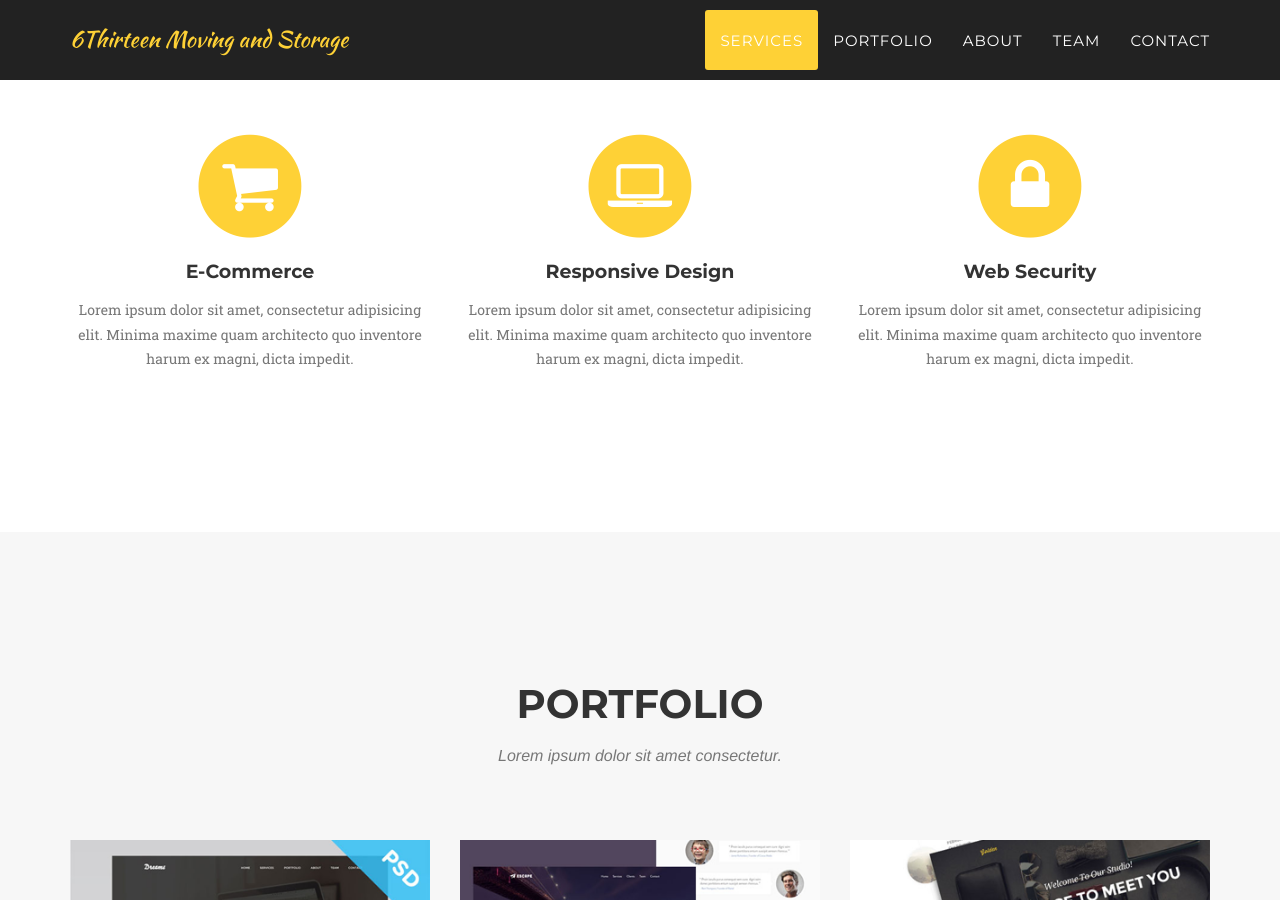
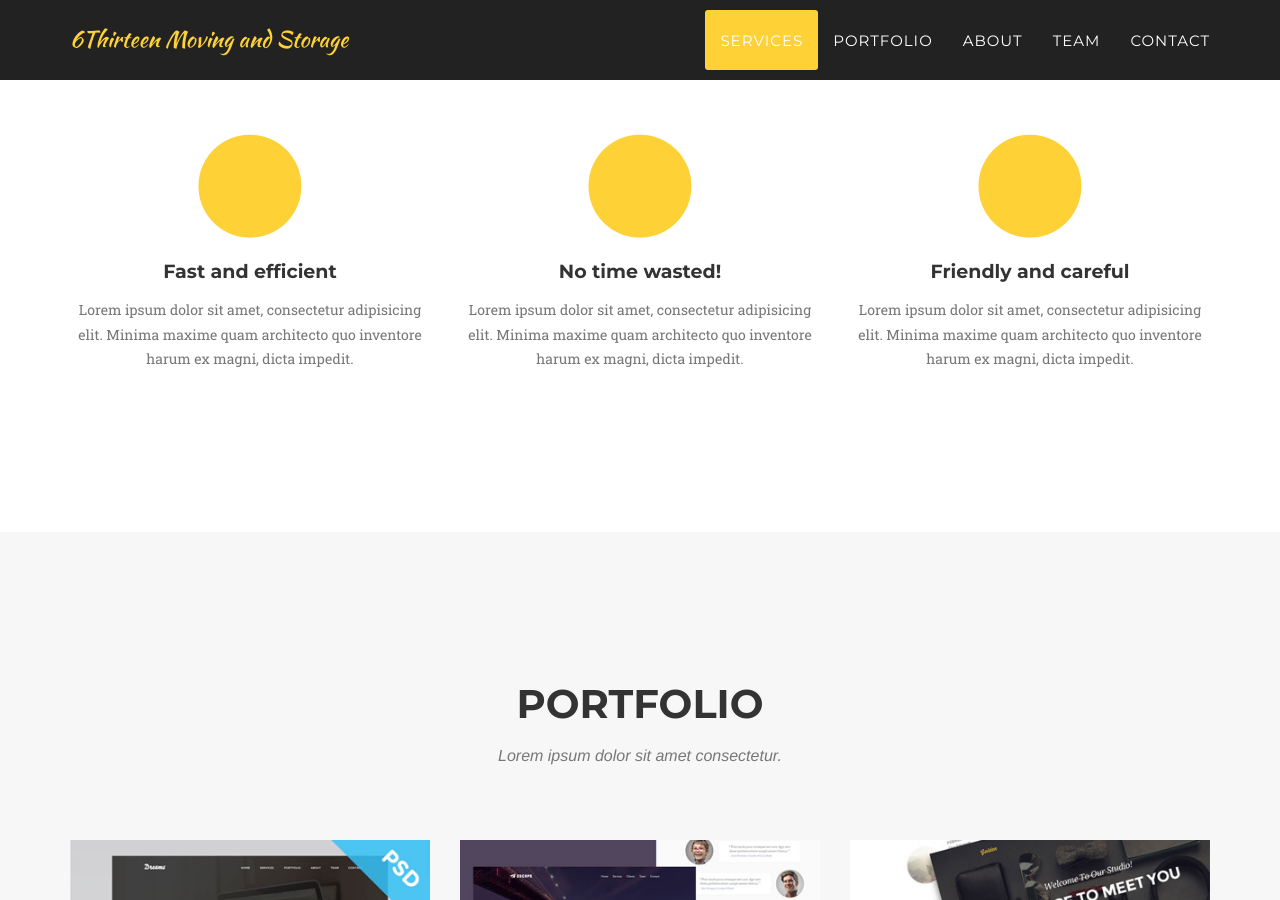
Before and after one commit to SuhaibElkomy/6thirteen, a Jekyll site: the page built from index.html, in a window 1280 px wide and 900 px high, scrolled down 938 px. Built offline with Jekyll 4.4.1, drawn with Linux system fonts in a browser that asks for light colours; some web fonts are replaced.

Commit message:
Update services.html

```diff
--- a/_includes/services.html
+++ b/_includes/services.html
@@ -11,25 +11,25 @@
                 <div class="col-md-4">
                     <span class="fa-stack fa-4x">
                         <i class="fa fa-circle fa-stack-2x text-primary"></i>
-                        <i class="fa fa-shopping-cart fa-stack-1x fa-inverse"></i>
+                        <i class="fa fa-people-carry fa-stack-1x fa-inverse"></i>
                     </span>
-                    <h4 class="service-heading">E-Commerce</h4>
+                    <h4 class="service-heading">Fast and efficient</h4>
                     <p class="text-muted">Lorem ipsum dolor sit amet, consectetur adipisicing elit. Minima maxime quam architecto quo inventore harum ex magni, dicta impedit.</p>
                 </div>
                 <div class="col-md-4">
                     <span class="fa-stack fa-4x">
                         <i class="fa fa-circle fa-stack-2x text-primary"></i>
-                        <i class="fa fa-laptop fa-stack-1x fa-inverse"></i>
+                        <i class="fa fa-shipping-fast fa-stack-1x fa-inverse"></i>
                     </span>
-                    <h4 class="service-heading">Responsive Design</h4>
+                    <h4 class="service-heading">No time wasted!</h4>
                     <p class="text-muted">Lorem ipsum dolor sit amet, consectetur adipisicing elit. Minima maxime quam architecto quo inventore harum ex magni, dicta impedit.</p>
                 </div>
                 <div class="col-md-4">
                     <span class="fa-stack fa-4x">
                         <i class="fa fa-circle fa-stack-2x text-primary"></i>
-                        <i class="fa fa-lock fa-stack-1x fa-inverse"></i>
+                        <i class="fa fa-dolly-flatbed fa-stack-1x fa-inverse"></i>
                     </span>
-                    <h4 class="service-heading">Web Security</h4>
+                    <h4 class="service-heading">Friendly and careful</h4>
                     <p class="text-muted">Lorem ipsum dolor sit amet, consectetur adipisicing elit. Minima maxime quam architecto quo inventore harum ex magni, dicta impedit.</p>
                 </div>
             </div>
```
